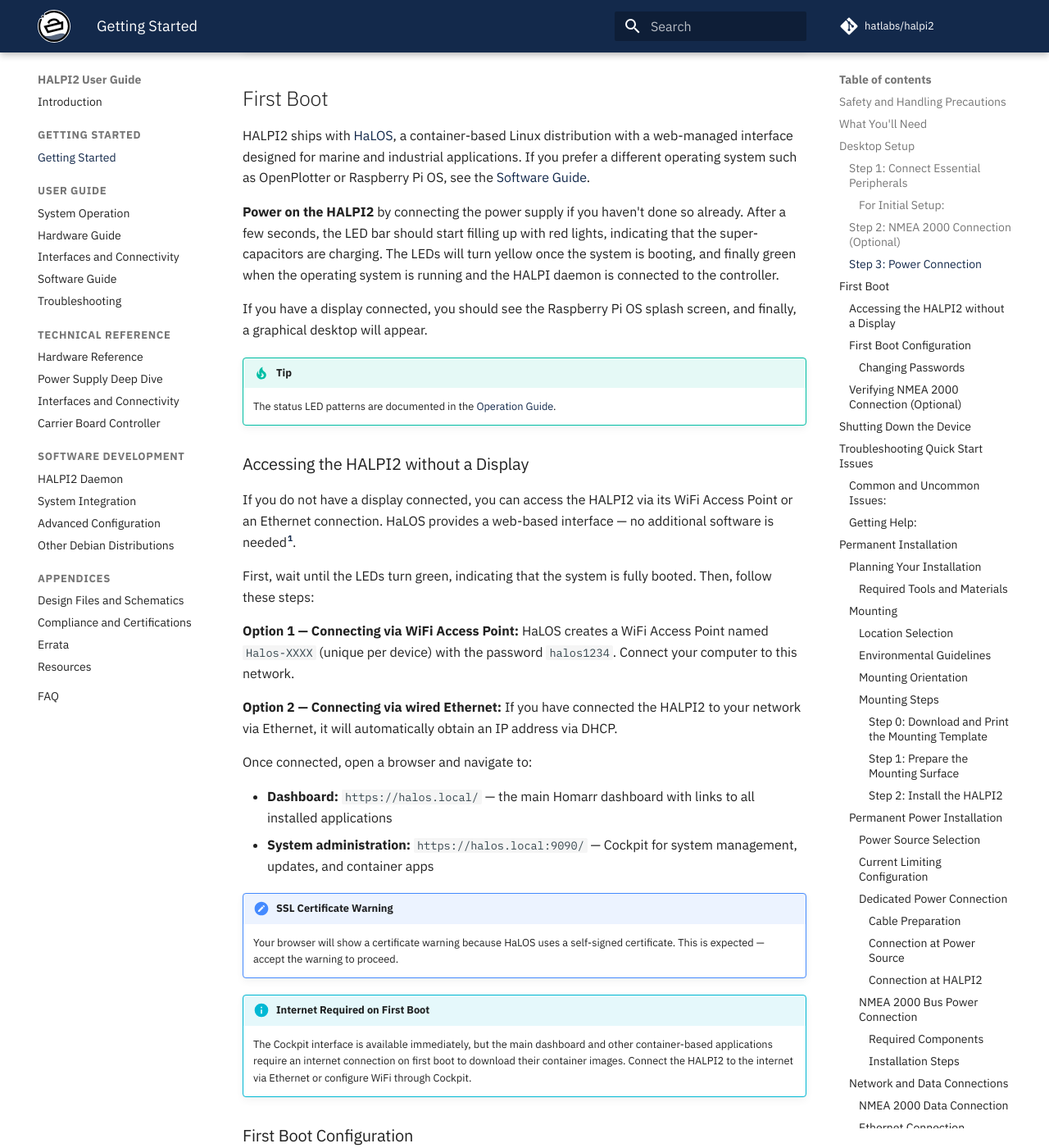
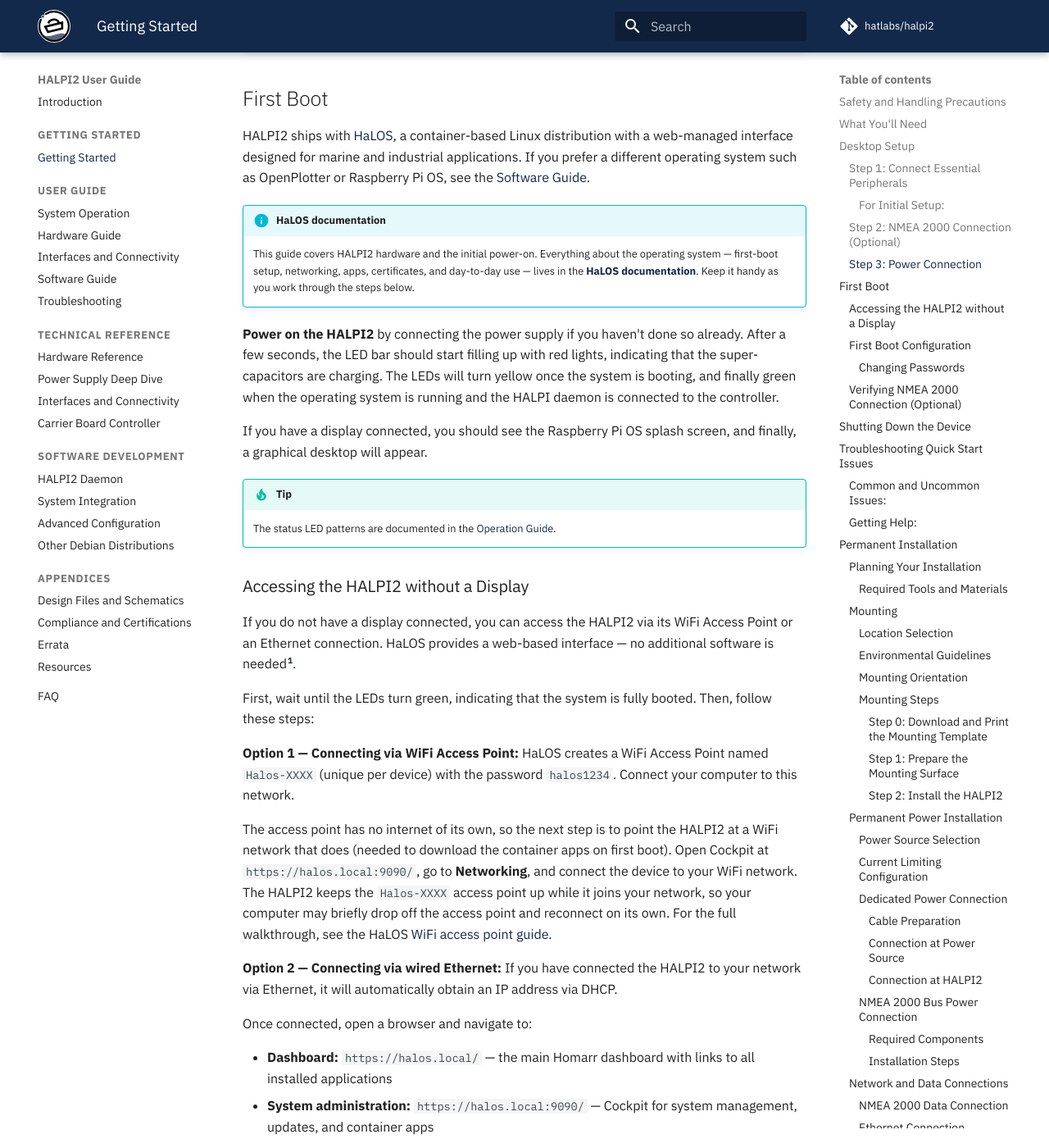
Before and after one commit to hatlabs/halpi2, an MkDocs documentation site: the page built from docs/getting-started/getting-started.md, in a window 1280 px wide and 1400 px high, scrolled down 3326 px. Shown: the whole window at 82% size. Built offline with MkDocs 1.6.1 and Material for MkDocs 9.7.7, drawn with Linux system fonts in a browser that asks for light colours; comment, search, counter and statistics services are not loaded.

Commit message:
docs(getting-started): add AP-to-WiFi step, link HaLOS docs prominently
The headless AP path explained how to connect to the Halos-XXXX access
point but not the next step: the AP has no internet, so the user must
reconfigure WiFi via Cockpit to get the device online for first-boot
container downloads. Add that step, including the concurrent AP+client
brief-reconnect behavior, and link to the HaLOS walkthrough rather than
duplicating it.

Also add a prominent callout in the First Boot section pointing to the
HaLOS documentation as the reference for everything OS-related.

Co-Authored-By: Claude Opus 4.8 (1M context) <noreply@anthropic.com>

```diff
--- a/docs/getting-started/getting-started.md
+++ b/docs/getting-started/getting-started.md
@@ -81,6 +81,9 @@ Plug a standard 12V or 24V power supply into the barrel connector. Ensure the po
 
 HALPI2 ships with [HaLOS](https://docs.halos.fi), a container-based Linux distribution with a web-managed interface designed for marine and industrial applications. If you prefer a different operating system such as OpenPlotter or Raspberry Pi OS, see the [Software Guide](../user-guide/software.md).
 
+!!! info "HaLOS documentation"
+    This guide covers HALPI2 hardware and the initial power-on. Everything about the operating system — first-boot setup, networking, apps, certificates, and day-to-day use — lives in the **[HaLOS documentation](https://docs.halos.fi)**. Keep it handy as you work through the steps below.
+
 **Power on the HALPI2** by connecting the power supply if you haven't done so already. After a few seconds,
 the LED bar should start filling up with red lights, indicating that the super-capacitors are charging. The LEDs will turn yellow once the system is booting, and finally green when the operating system is running and the HALPI daemon is connected to the controller.
 
@@ -98,6 +101,8 @@ If you do not have a display connected, you can access the HALPI2 via its WiFi A
 First, wait until the LEDs turn green, indicating that the system is fully booted. Then, follow these steps:
 
 **Option 1 — Connecting via WiFi Access Point:** HaLOS creates a WiFi Access Point named `Halos-XXXX` (unique per device) with the password `halos1234`. Connect your computer to this network.
+
+The access point has no internet of its own, so the next step is to point the HALPI2 at a WiFi network that does (needed to download the container apps on first boot). Open Cockpit at `https://halos.local:9090/`, go to **Networking**, and connect the device to your WiFi network. The HALPI2 keeps the `Halos-XXXX` access point up while it joins your network, so your computer may briefly drop off the access point and reconnect on its own. For the full walkthrough, see the HaLOS [WiFi access point guide](https://docs.halos.fi/getting-started/first-boot/#wifi-access-point-headless-images-and-the-ap-desktop-variant).
 
 **Option 2 — Connecting via wired Ethernet:** If you have connected the HALPI2 to your network via Ethernet, it will automatically obtain an IP address via DHCP.
 
```
